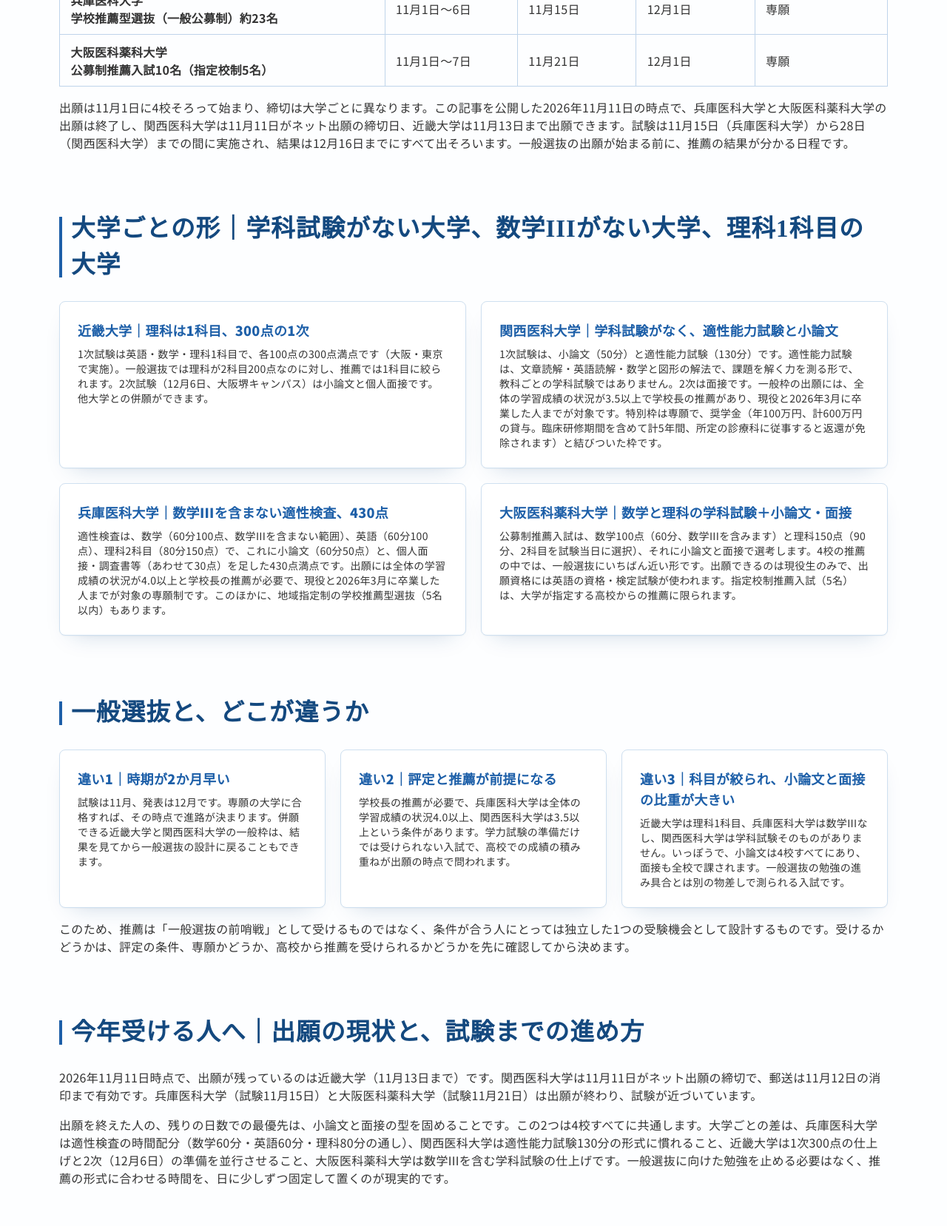
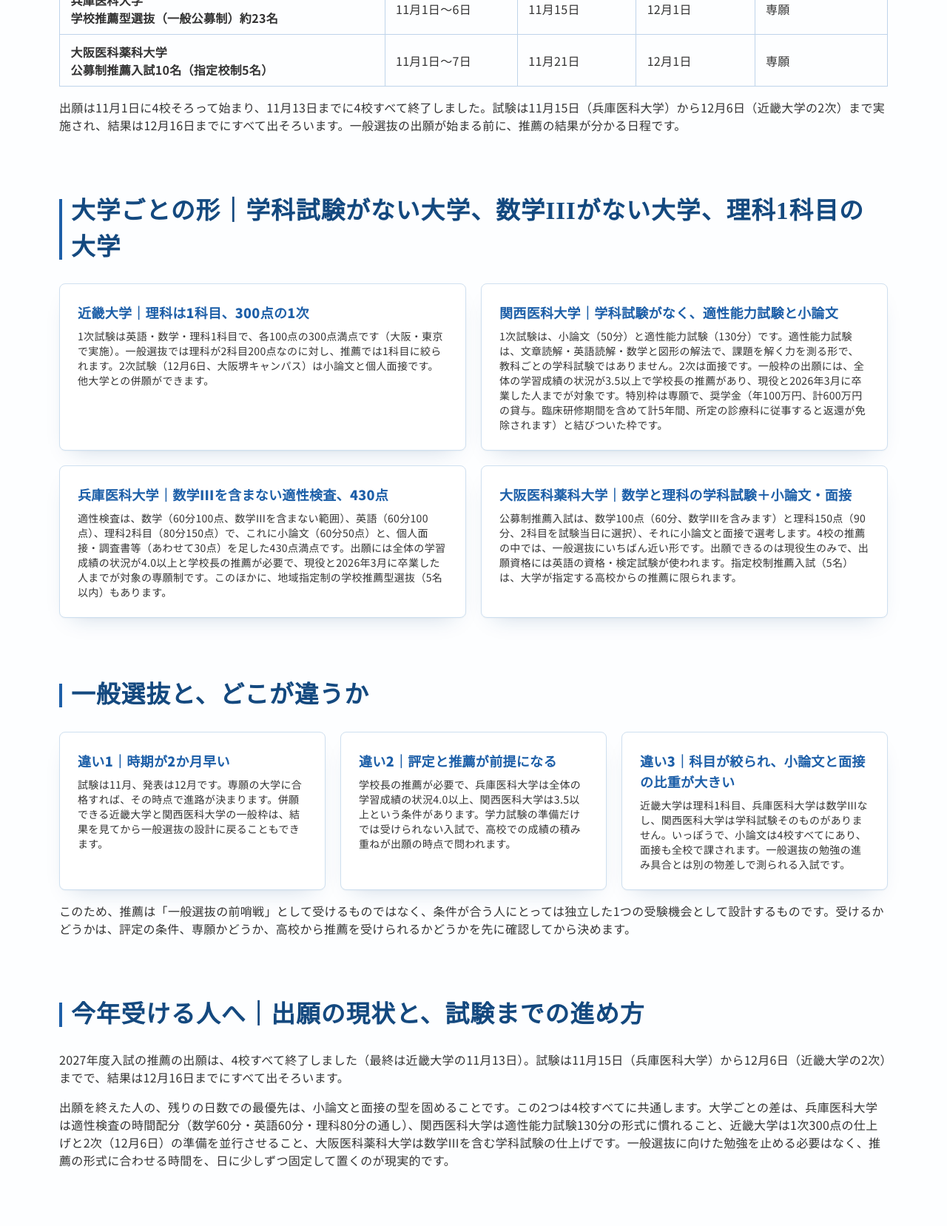
Before and after one commit to infooubijuku/oubijuku-meducate, a plain HTML site: page articles/suisen.html in a window 1280 px wide. Shown: the part 1120-2777 px from the top of the page at 74% size. Drawn offline with nearby package versions, Linux system fonts and the light colour scheme.

Commit message:
第1回改善（A1〜A4）：articles/suisen.html

```diff
--- a/articles/suisen.html
+++ b/articles/suisen.html
@@ -185,7 +185,7 @@
             <tr><td class="font-bold">大阪医科薬科大学<br>公募制推薦入試10名（指定校制5名）</td><td class="whitespace-nowrap">11月1日〜7日</td><td>11月21日</td><td>12月1日</td><td class="whitespace-nowrap">専願</td></tr>
         </table>
         </div>
-        <p class="mt-4">出願は11月1日に4校そろって始まり、締切は大学ごとに異なります。この記事を公開した2026年11月11日の時点で、兵庫医科大学と大阪医科薬科大学の出願は終了し、関西医科大学は11月11日がネット出願の締切日、近畿大学は11月13日まで出願できます。試験は11月15日（兵庫医科大学）から28日（関西医科大学）までの間に実施され、結果は12月16日までにすべて出そろいます。一般選抜の出願が始まる前に、推薦の結果が分かる日程です。</p>
+        <p class="mt-4">出願は11月1日に4校そろって始まり、11月13日までに4校すべて終了しました。試験は11月15日（兵庫医科大学）から12月6日（近畿大学の2次）まで実施され、結果は12月16日までにすべて出そろいます。一般選抜の出願が始まる前に、推薦の結果が分かる日程です。</p>
     </section>
 
     <section class="max-w-6xl mx-auto px-4 py-10">
@@ -210,7 +210,7 @@
 
     <section class="max-w-6xl mx-auto px-4 py-10">
         <h2 id="sec4" class="section-title font-black text-main-dark mb-6" style="scroll-margin-top:5.5rem">今年受ける人へ｜出願の現状と、試験までの進め方</h2>
-        <p class="mb-4">2026年11月11日時点で、出願が残っているのは近畿大学（11月13日まで）です。関西医科大学は11月11日がネット出願の締切で、郵送は11月12日の消印まで有効です。兵庫医科大学（試験11月15日）と大阪医科薬科大学（試験11月21日）は出願が終わり、試験が近づいています。</p>
+        <p class="mb-4">2027年度入試の推薦の出願は、4校すべて終了しました（最終は近畿大学の11月13日）。試験は11月15日（兵庫医科大学）から12月6日（近畿大学の2次）までで、結果は12月16日までにすべて出そろいます。</p>
         <p>出願を終えた人の、残りの日数での最優先は、小論文と面接の型を固めることです。この2つは4校すべてに共通します。大学ごとの差は、兵庫医科大学は適性検査の時間配分（数学60分・英語60分・理科80分の通し）、関西医科大学は適性能力試験130分の形式に慣れること、近畿大学は1次300点の仕上げと2次（12月6日）の準備を並行させること、大阪医科薬科大学は数学IIIを含む学科試験の仕上げです。一般選抜に向けた勉強を止める必要はなく、推薦の形式に合わせる時間を、日に少しずつ固定して置くのが現実的です。</p>
     </section>
 
```
